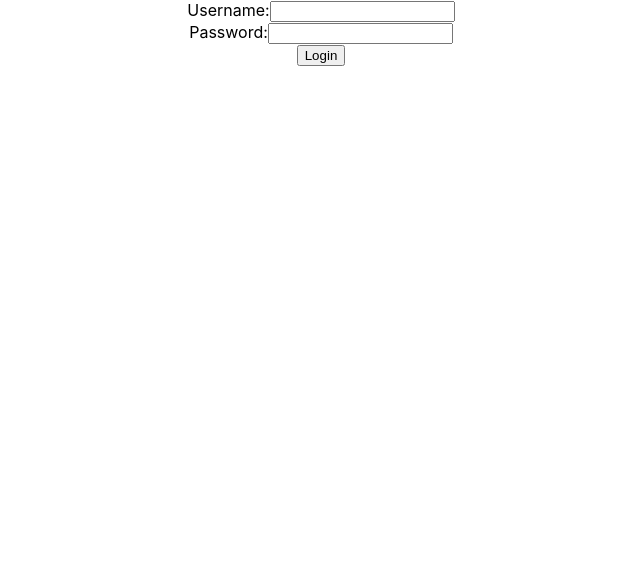
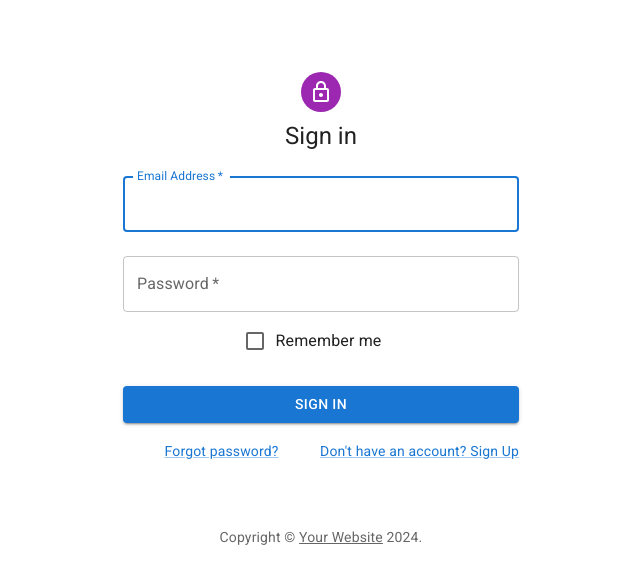
Before and after one commit to greysonj92/CattleTracker, a React (Create React App) app: page /Login in a window 1280 px wide. Shown: the top 584 px of the page, without its empty margins (319-959 px from the left). Built offline with nearby package versions, Linux system fonts and the light colour scheme.

Commit message:
Added MUI login page

```diff
--- a/src/App.js
+++ b/src/App.js
@@ -8,7 +8,7 @@
 import '@fontsource/roboto/400.css';
 import '@fontsource/roboto/500.css';
 import '@fontsource/roboto/700.css';
-import LoginForm from './components/Login.jsx';
+import SignIn from './components/LoginMUI.jsx';
 
 
 function App() {
@@ -17,7 +17,7 @@
       <Router>
         <Routes>
           <Route path='/' element={<MultipleView/>} />
-          <Route path='Login' element={<LoginForm/>} />
+          <Route path='Login' element={<SignIn/>} />
         </Routes>
       </Router>
     </div>
--- /dev/null
+++ b/src/components/LoginMUI.jsx
@@ -0,0 +1,111 @@
+import * as React from 'react';
+import Avatar from '@mui/material/Avatar';
+import Button from '@mui/material/Button';
+import CssBaseline from '@mui/material/CssBaseline';
+import TextField from '@mui/material/TextField';
+import FormControlLabel from '@mui/material/FormControlLabel';
+import Checkbox from '@mui/material/Checkbox';
+import Link from '@mui/material/Link';
+import Grid from '@mui/material/Grid';
+import Box from '@mui/material/Box';
+import LockOutlinedIcon from '@mui/icons-material/LockOutlined';
+import Typography from '@mui/material/Typography';
+import Container from '@mui/material/Container';
+import { createTheme, ThemeProvider } from '@mui/material/styles';
+
+function Copyright(props) {
+  return (
+    <Typography variant="body2" color="text.secondary" align="center" {...props}>
+      {'Copyright © '}
+      <Link color="inherit" href="https://mui.com/">
+        Your Website
+      </Link>{' '}
+      {new Date().getFullYear()}
+      {'.'}
+    </Typography>
+  );
+}
+
+const defaultTheme = createTheme();
+
+export default function SignIn() {
+  const handleSubmit = (event) => {
+    event.preventDefault();
+    const data = new FormData(event.currentTarget);
+    /*TODO: Remove these console.logs */
+    console.log({
+      email: data.get('email'),
+      password: data.get('password'),
+    });
+  };
+
+  return (
+    <ThemeProvider theme={defaultTheme}>
+      <Container component="main" maxWidth="xs">
+        <CssBaseline />
+        <Box
+          sx={{
+            marginTop: 8,
+            display: 'flex',
+            flexDirection: 'column',
+            alignItems: 'center',
+          }}
+        >
+          <Avatar sx={{ m: 1, bgcolor: 'secondary.main' }}>
+            <LockOutlinedIcon />
+          </Avatar>
+          <Typography component="h1" variant="h5">
+            Sign in
+          </Typography>
+          <Box component="form" onSubmit={handleSubmit} noValidate sx={{ mt: 1 }}>
+            <TextField
+              margin="normal"
+              required
+              fullWidth
+              id="email"
+              label="Email Address"
+              name="email"
+              autoComplete="email"
+              autoFocus
+            />
+            <TextField
+              margin="normal"
+              required
+              fullWidth
+              name="password"
+              label="Password"
+              type="password"
+              id="password"
+              autoComplete="current-password"
+            />
+            <FormControlLabel
+              control={<Checkbox value="remember" color="primary" />}
+              label="Remember me"
+            />
+            <Button
+              type="submit"
+              fullWidth
+              variant="contained"
+              sx={{ mt: 3, mb: 2 }}
+            >
+              Sign In
+            </Button>
+            <Grid container>
+              <Grid item xs>
+                <Link href="#" variant="body2">
+                  Forgot password?
+                </Link>
+              </Grid>
+              <Grid item>
+                <Link href="#" variant="body2">
+                  {"Don't have an account? Sign Up"}
+                </Link>
+              </Grid>
+            </Grid>
+          </Box>
+        </Box>
+        <Copyright sx={{ mt: 8, mb: 4 }} />
+      </Container>
+    </ThemeProvider>
+  );
+}
```
